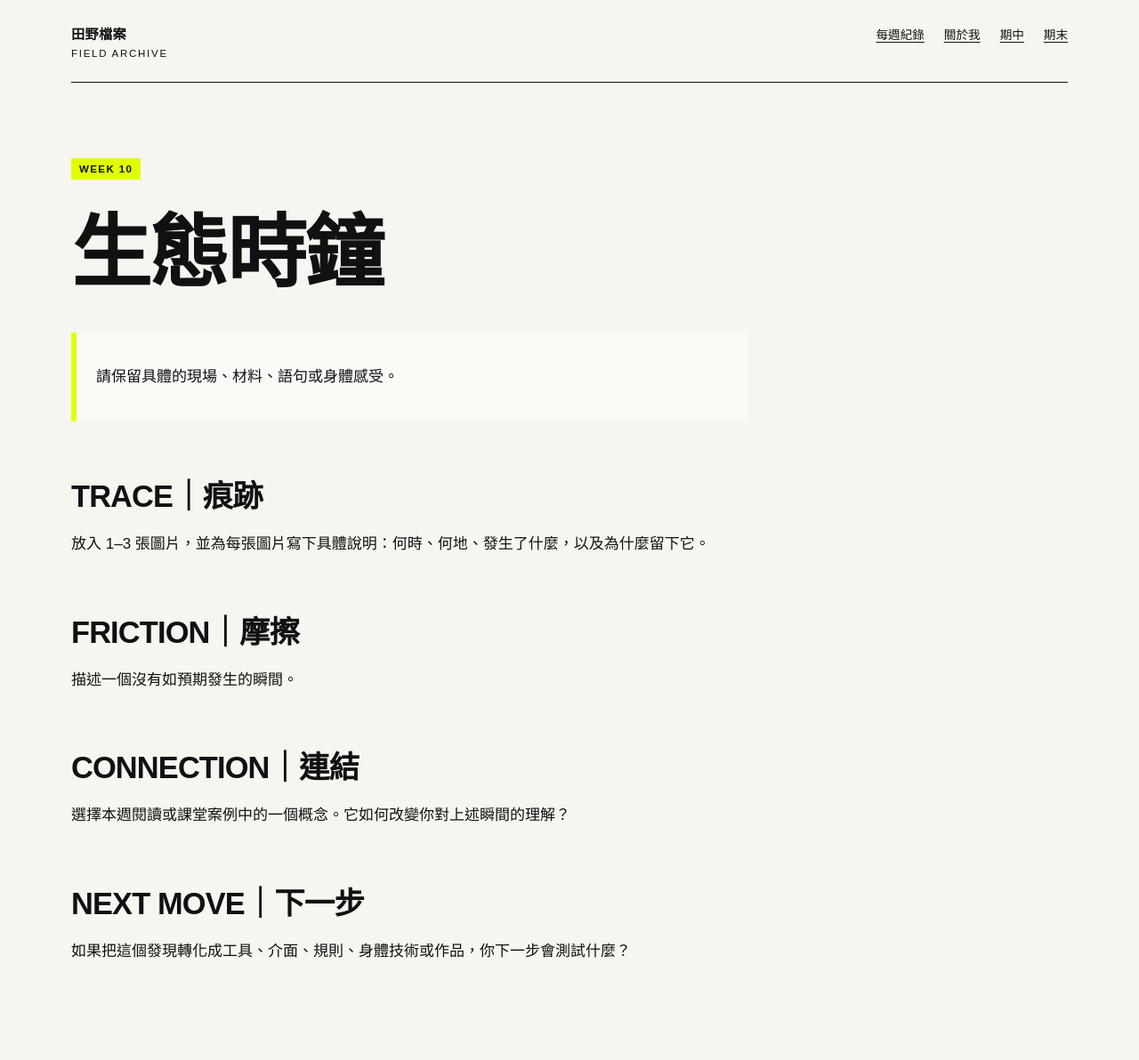
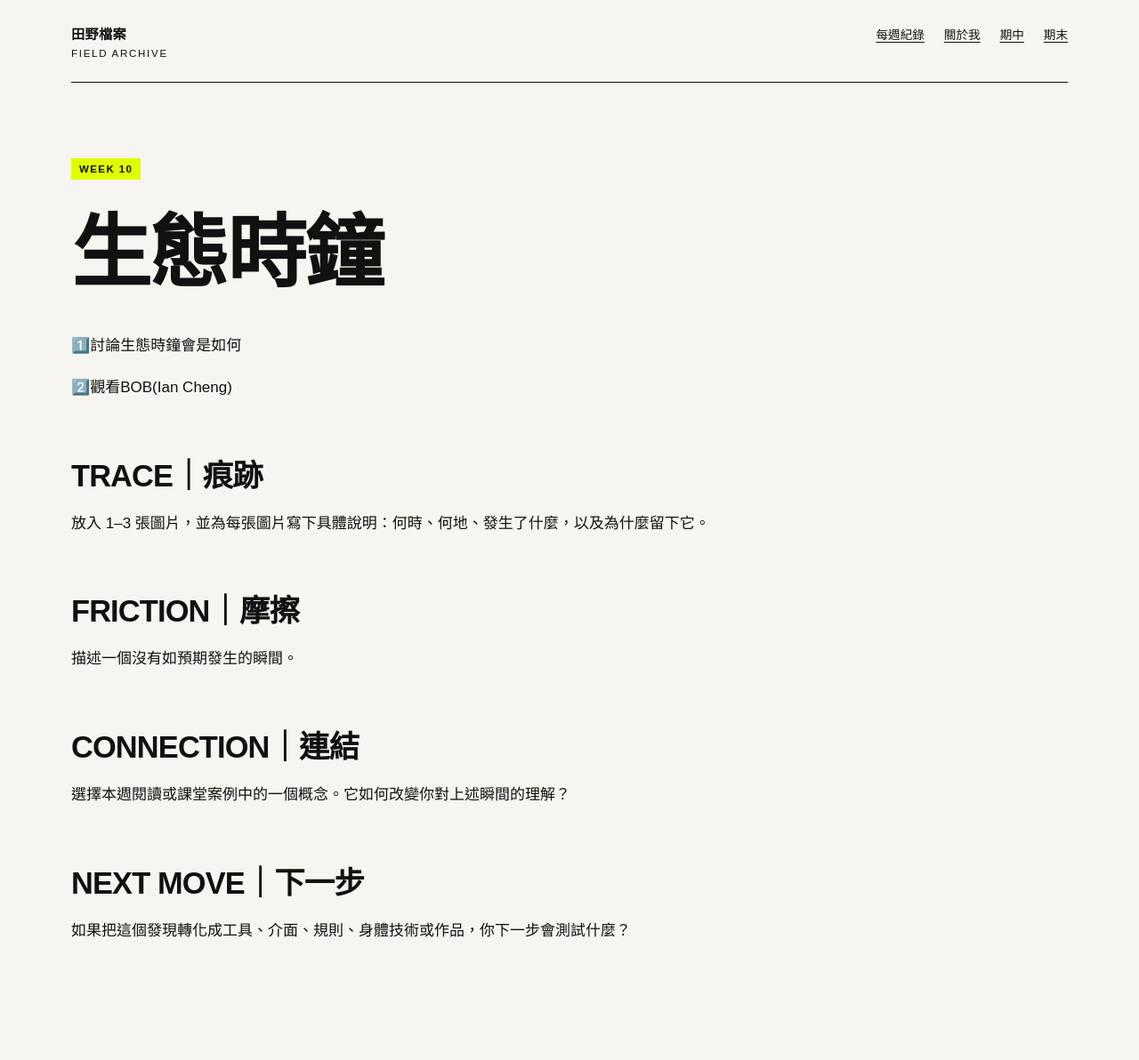
Before and after one commit to amyli951122-rgb/fieldworkarchive, a Jekyll site: the page built from weeks/week-10.md, in a window 1280 px wide. Shown: the whole page at 89% size. Built offline with Jekyll 4.4.1, drawn with Linux system fonts in a browser that asks for light colours; after the commit the page ends 1169 px from its top, so only the background shows below that.

Commit message:
Update week-10.md with new discussion points
Added discussion prompts and instructions for ecological clock.

```diff
--- a/weeks/week-10.md
+++ b/weeks/week-10.md
@@ -7,7 +7,10 @@ permalink: /weeks/week-10/
 
 # 生態時鐘
 
-> 請保留具體的現場、材料、語句或身體感受。
+1️⃣討論生態時鐘會是如何
+
+2️⃣觀看BOB(Ian Cheng)
+
 
 ## TRACE｜痕跡
 
```
